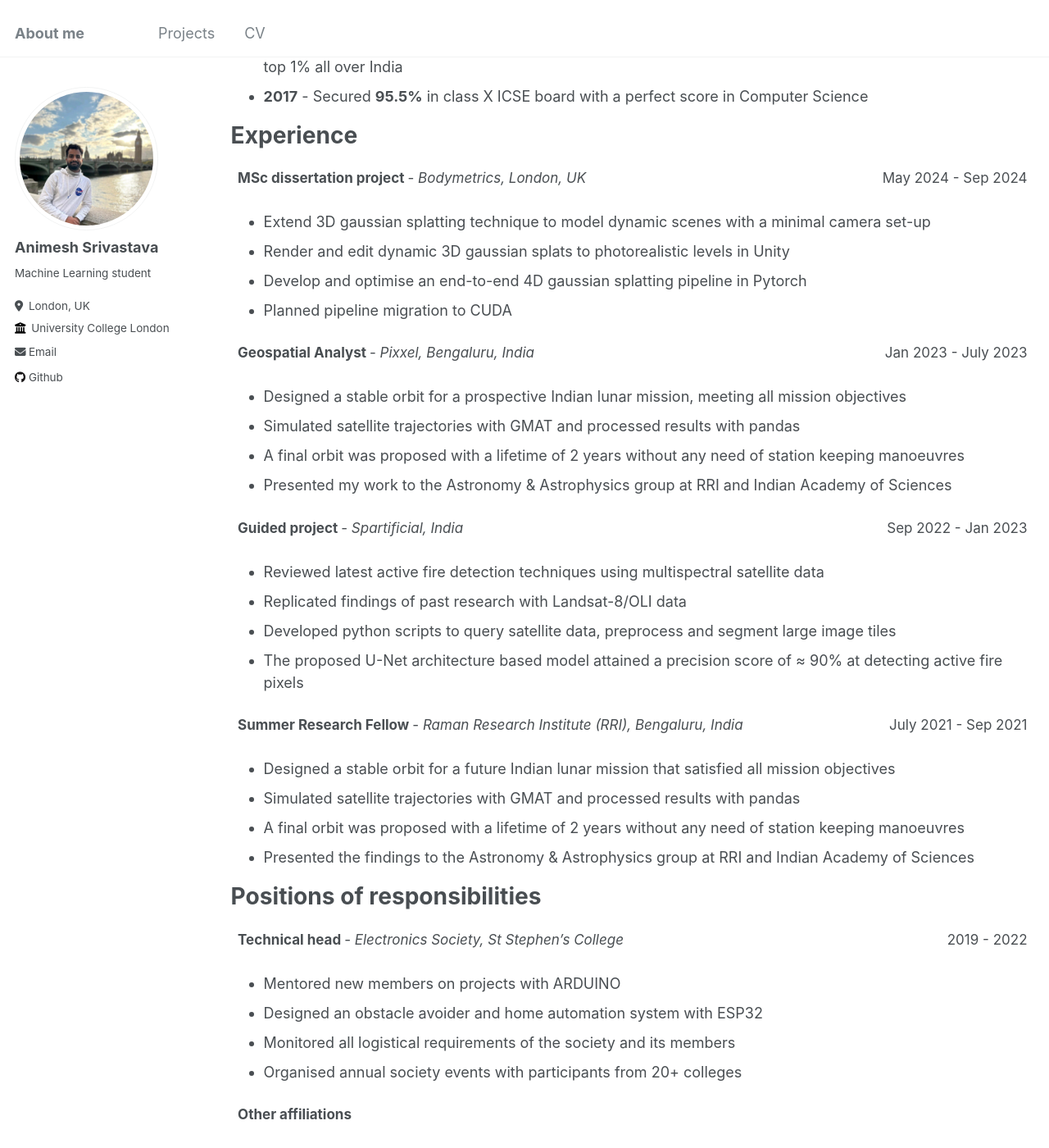
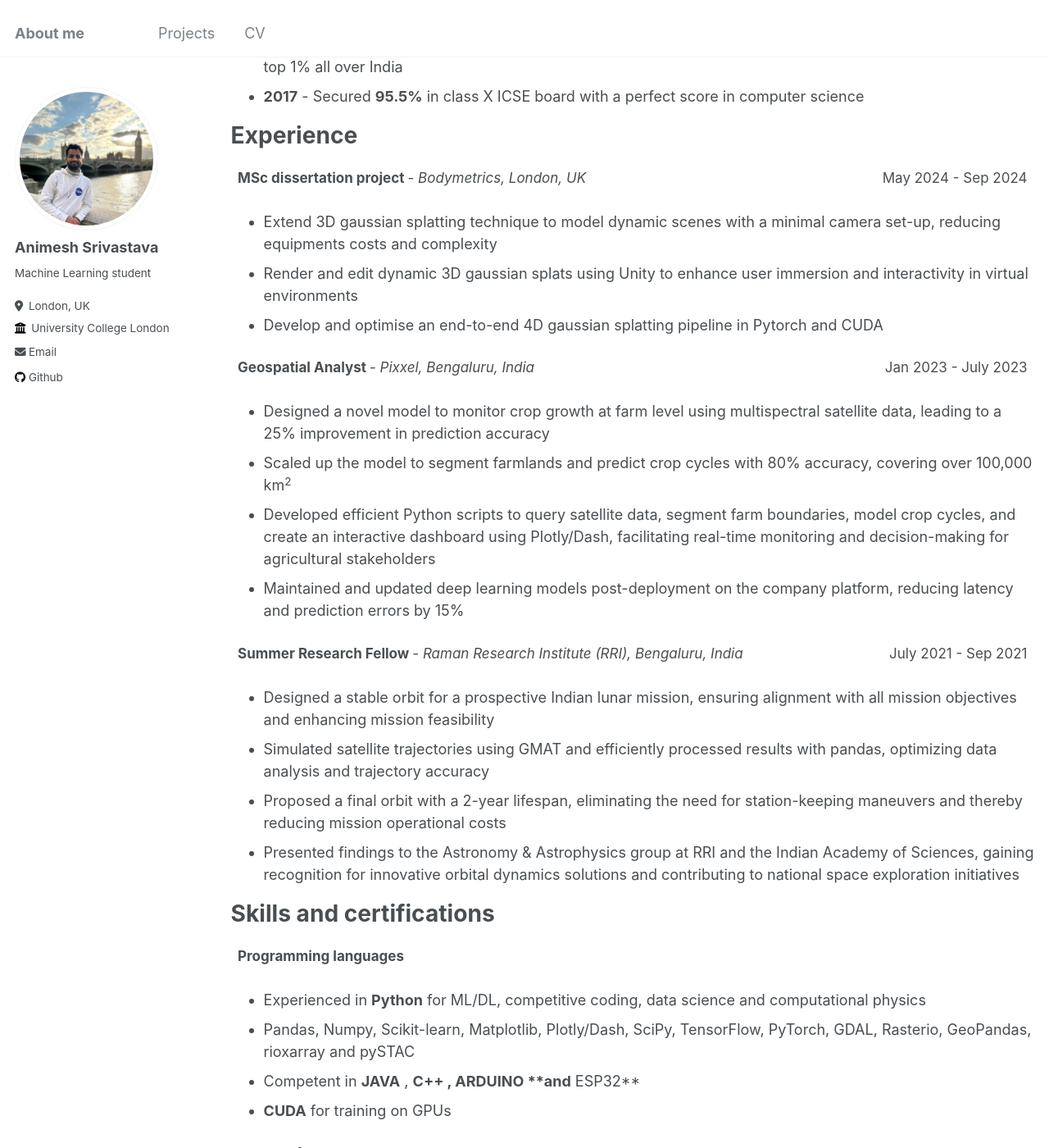
Before and after one commit to animesh-77/animesh-77.github.io, a Jekyll site: the page built from _pages/cv.md, in a window 1280 px wide and 1400 px high, scrolled down 661 px. Shown: the whole window at 82% size. Built offline with Jekyll 4.4.1, drawn with Linux system fonts in a browser that asks for light colours; some of the changed text lies outside the part shown.

Commit message:
docs: minor update about.md major update in CV.md minor update in gemfile

```diff
--- a/Gemfile
+++ b/Gemfile
@@ -25,4 +25,5 @@ group :jekyll_plugins do
   gem 'jekyll-sitemap'
   gem 'hawkins'
   gem "webrick", "~> 1.8"
+  gem 'faraday-retry'
 end
--- a/_pages/cv.md
+++ b/_pages/cv.md
@@ -30,10 +30,10 @@ redirect_from:
   </tr>
 </table>
 
+* Linear Algebra and Tensor Analysis, Advanced Calculus, Mathematical Physics, Astrophysics, Probability and Statistics and Quantum mechanics
 * Final CGPA of 8.42
-* Linear Algebra and Tensor Analysis, Advanced Calculus, Mathematical Physics, Fourier Analysis, Probability and Statistics and Quantum mechanics
-* Computational physics lab with Python
-* Recipient of the INPSIRE scholarship, awarded by the Government of India to 12K students from all over India
+* Simulated physical models using Python as part of coursework
+* Recipient of the INPSIRE scholarship, awarded by the Government of India
 
 
 <table style="width: 100%; border-width: 0; font-size: 17px;">
@@ -43,8 +43,8 @@ redirect_from:
   </tr>
 </table>
 
-* **2019** - Secured **97.6%** in class XII ISC board with a perfect score in Computer Science and a rank among the top 1% all over India
-* **2017** - Secured **95.5%** in class X ICSE board with a perfect score in Computer Science
+* **2019** - Secured **97.6%** in class XII ISC board with a perfect score in computer science and ranked among the top 1% all over India
+* **2017** - Secured **95.5%** in class X ICSE board with a perfect score in computer science
 
 
 # Experience
@@ -57,10 +57,9 @@ redirect_from:
   </tr>
 </table>
 
-* Extend 3D gaussian splatting technique to model dynamic scenes with a minimal camera set-up
-* Render and edit dynamic 3D gaussian splats  to photorealistic levels in Unity
-* Develop and optimise an end-to-end 4D gaussian splatting pipeline in Pytorch
-* Planned pipeline migration to CUDA
+* Extend 3D gaussian splatting technique to model dynamic scenes with a minimal camera set-up, reducing equipments costs and complexity
+* Render and edit dynamic 3D gaussian splats using Unity to enhance user immersion and interactivity in virtual environments
+* Develop and optimise an end-to-end 4D gaussian splatting pipeline in Pytorch and CUDA
 
 <table style="width: 100%; border-width: 0; font-size: 17px;">
   <tr>
@@ -71,15 +70,16 @@ redirect_from:
 
 
 
-* Designed a stable orbit for a prospective Indian lunar mission, meeting all mission objectives
-* Simulated satellite trajectories with GMAT and processed results with pandas
-* A final orbit was proposed with a lifetime of 2 years without any need of station keeping manoeuvres
-* Presented my work to the Astronomy & Astrophysics group at RRI and Indian Academy of Sciences
+* Designed a novel model to monitor crop growth at farm level using multispectral satellite data, leading to a 25% improvement in prediction accuracy
+* Scaled up the model to segment farmlands and predict crop cycles with 80% accuracy, covering over 100,000 km<sup>2</sup>
+* Developed efficient Python scripts to query satellite data, segment farm boundaries, model crop cycles, and create an interactive dashboard using Plotly/Dash, facilitating real-time monitoring and decision-making for agricultural stakeholders
+* Maintained and updated deep learning models post-deployment on the company platform, reducing latency and prediction errors by 15%
 
 
 
 
-<table style="width: 100%; border-width: 0; font-size: 17px;">
+
+<!-- <table style="width: 100%; border-width: 0; font-size: 17px;">
   <tr>
     <td style="width: 80%; border-width: 0;"><strong>Guided project </strong>- <em>Spartificial, India</em></td>
     <td style="text-align: right; width: 20%; border-width: 0;"><p style="margin: 0; border-width: 0;">Sep 2022 - Jan 2023</p></td>
@@ -89,7 +89,7 @@ redirect_from:
 * Reviewed latest active fire detection techniques using multispectral satellite data
 * Replicated findings of past research with Landsat-8/OLI data
 * Developed python scripts to query satellite data, preprocess and segment large image tiles
-* The proposed U-Net architecture based model attained a precision score of ≈ 90% at detecting active fire pixels
+* The proposed U-Net architecture based model attained a precision score of ≈ 90% at detecting active fire pixels -->
 
 
 
@@ -102,10 +102,47 @@ redirect_from:
   </tr>
 </table>
 
-* Designed a stable orbit for a future Indian lunar mission that satisfied all mission objectives
-* Simulated satellite trajectories with GMAT and processed results with pandas
-* A final orbit was proposed with a lifetime of 2 years without any need of station keeping manoeuvres
-* Presented the findings to the Astronomy & Astrophysics group at RRI and Indian Academy of Sciences
+* Designed a stable orbit for a prospective Indian lunar mission, ensuring alignment with all mission objectives and enhancing mission feasibility
+* Simulated satellite trajectories using GMAT and efficiently processed results with pandas, optimizing data analysis and trajectory accuracy
+* Proposed a final orbit with a 2-year lifespan, eliminating the need for station-keeping maneuvers and thereby reducing mission operational costs
+* Presented findings to the Astronomy & Astrophysics group at RRI and the Indian Academy of Sciences, gaining recognition for innovative orbital dynamics solutions and contributing to national space exploration initiatives
+
+# Skills and certifications
+
+
+<table style="width: 100%; border-width: 0; font-size: 17px;">
+  <tr>
+    <td style="width: 80%; border-width: 0;"><strong>Programming languages</strong></td>
+    <td style="text-align: right; width: 20%; border-width: 0;"></td>
+  </tr>
+</table>
+
+* Experienced in **Python** for ML/DL, competitive coding, data science and computational physics
+* Pandas, Numpy, Scikit-learn, Matplotlib, Plotly/Dash, SciPy, TensorFlow, PyTorch, GDAL, Rasterio, GeoPandas, rioxarray and pySTAC
+* Competent in **JAVA** , **C++ , ARDUINO **and** ESP32**
+* **CUDA** for training on GPUs
+
+<table style="width: 100%; border-width: 0; font-size: 17px;">
+  <tr>
+    <td style="width: 80%; border-width: 0;"><strong>Other softwares and tools languages</strong></td>
+    <td style="text-align: right; width: 20%; border-width: 0;"></td>
+  </tr>
+</table>
+
+* **Git** and **GitHub**
+* **Linux** (**Ubuntu**)
+* **Unity** for AR/VR
+* **QGIS**
+* MS Excel, Word, PowerPoint and LaTeX
+
+<table style="width: 100%; border-width: 0; font-size: 17px;">
+  <tr>
+    <td style="width: 80%; border-width: 0;"><strong>Certficates</strong></td>
+    <td style="text-align: right; width: 20%; border-width: 0;"></td>
+  </tr>
+</table>
+
+* Advanced techniques with **TensorFlow** using custom models, distributed training, computer vision, autoencoders and generative deep learning
 
 
 # Positions of responsibilities
@@ -117,63 +154,25 @@ redirect_from:
   </tr>
 </table>
 
-* Mentored new members on projects with ARDUINO
-* Designed an obstacle avoider and home automation system with ESP32
-* Monitored all logistical requirements of the society and its members
-* Organised annual society events with participants from 20+ colleges
+* Led weekly hands-on workshops on ARDUINO projects, successfully mentoring and onboarding over 20 new members
+* Led the design and development of an improved obstacle-avoiding robot and a home automation system using ESP32
+* Efficiently managed all logistical needs for the society of over 50 members, ensuring seamless operations throughout the academic year
+* Successfully organized annual society events, attracting over 200 participants from 20+ colleges, and increased event attendance by 25% year-over-year
 
 
 <table style="width: 100%; border-width: 0; font-size: 17px;">
   <tr>
-    <td style="width: 80%; border-width: 0;"><strong>Other affiliations</strong></td>
-    <td style="text-align: right; width: 20%; border-width: 0;"></td>
+    <td style="width: 80%; border-width: 0;"><strong>Workshop head </strong>- <em>Computer Science Society, St Stephen’s College</em></td>
+    <td style="text-align: right; width: 20%; border-width: 0;"><p style="margin: 0; border-width: 0;">2019 - 2022</p></td>
   </tr>
 </table>
 
+* Led weekly hands-on Python workshops, covering popular libraries such as NumPy Matplotlib and Pandas
+* Organized and facilitated workshops on topics from machine learning, data science, algorithms, and data structures, empowering for over 100 students across all courses
+* Developed and managed weekly social media engagement posts, sharing insightful tidbits on computer science and technology, resulting in a 25% increase in follower engagement and doubling our online community size within six months.
+* Successfully organized the society’s annual competitive coding hackathon on GeeksForGeeks, attracting over 150 attendees from multiple universities across the university
 
 
-
-* 2020-2021 Core member at Data360, a student society aimed at guiding newcomers in the field of data science and machine learning through workshops and seminars from professionals
-* 2019-2022 Member of the Computer Society and Physics Society at St. Stephen’s College
-* 2019 - Present Regular participated in hackathons hosted by CodeChef/LeetCode and machine learning challenges hosted on Kaggle
-
-
-# Skills and certifications
-
-
-<table style="width: 100%; border-width: 0; font-size: 17px;">
-  <tr>
-    <td style="width: 80%; border-width: 0;"><strong>Programming languages</strong></td>
-    <td style="text-align: right; width: 20%; border-width: 0;"></td>
-  </tr>
-</table>
-
-* Experienced in **Python** for competitive coding, data science, computational physics and deep learning
-* Pandas, Numpy, Scikit-learn, Matplotlib, Plotly/Dash, SciPy ,TensorFlow, PyTorch, GDAL, Rasterio, GeoPandas, rioxarray and pySTAC
-* Competent in **JAVA** and **C++** for Arduino and ESP32 development boards
-* CUDA for distributed training on GPUs
-
-<table style="width: 100%; border-width: 0; font-size: 17px;">
-  <tr>
-    <td style="width: 80%; border-width: 0;"><strong>Other softwares and tools languages</strong></td>
-    <td style="text-align: right; width: 20%; border-width: 0;"></td>
-  </tr>
-</table>
-
-* MS Excel, Word, Powerpoint and LaTeX
-* Git and GitHub
-* Linux (Ubuntu)
-* Unity
-* QGIS for geospatial analytics
-* GMAT to design and optimise space missions
-
-<table style="width: 100%; border-width: 0; font-size: 17px;">
-  <tr>
-    <td style="width: 80%; border-width: 0;"><strong>Certficates</strong></td>
-    <td style="text-align: right; width: 20%; border-width: 0;"></td>
-  </tr>
-</table>
-* Advanced techniques with TensorFlow using custom models, distributed training, computer vision, autoencoders and generative deep learning
 
 
 # References
```
Also changed, not shown: other parts of _pages/cv.md (+1 -1 lines), _pages/about.md (+4 -3 lines).
